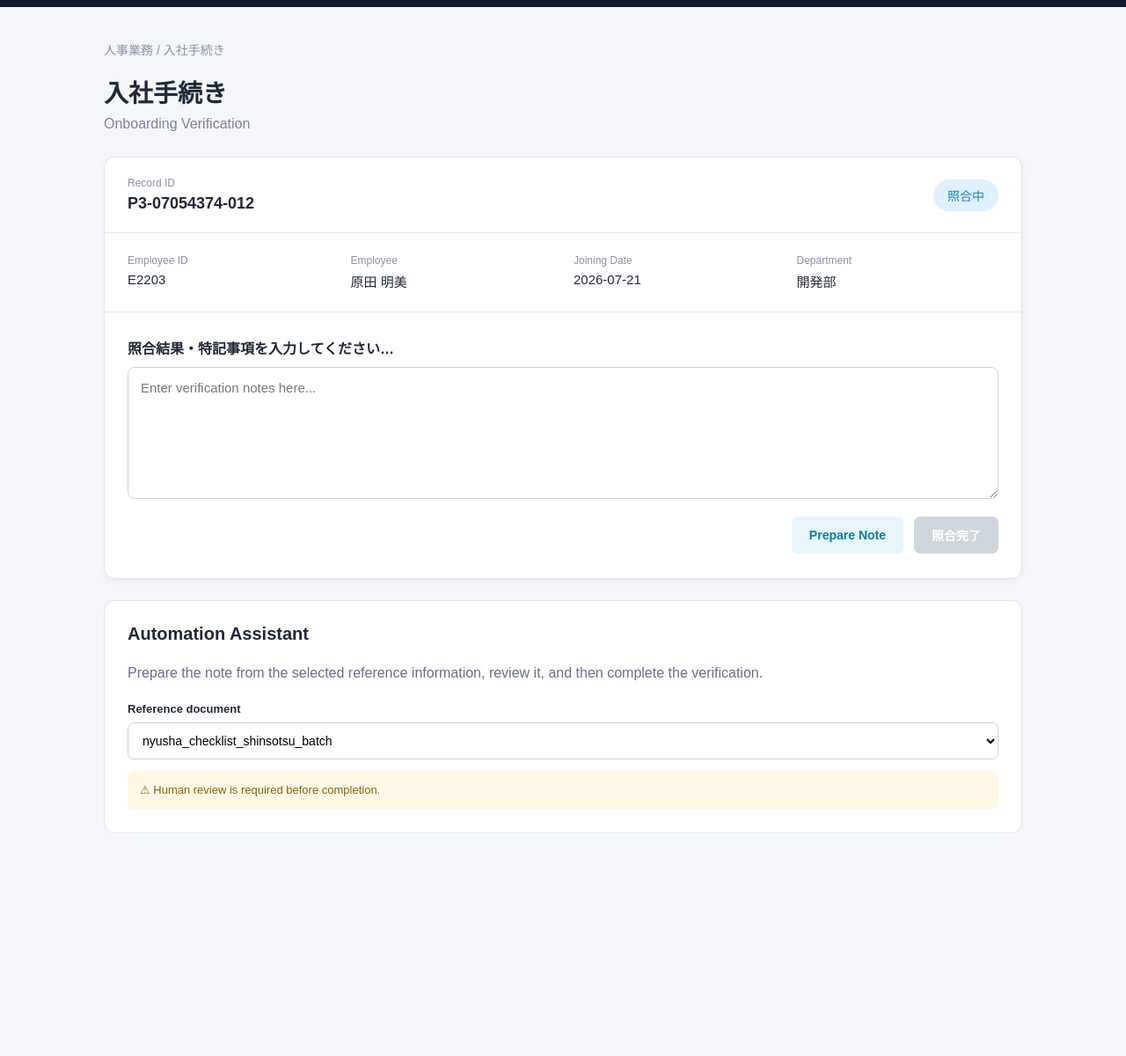
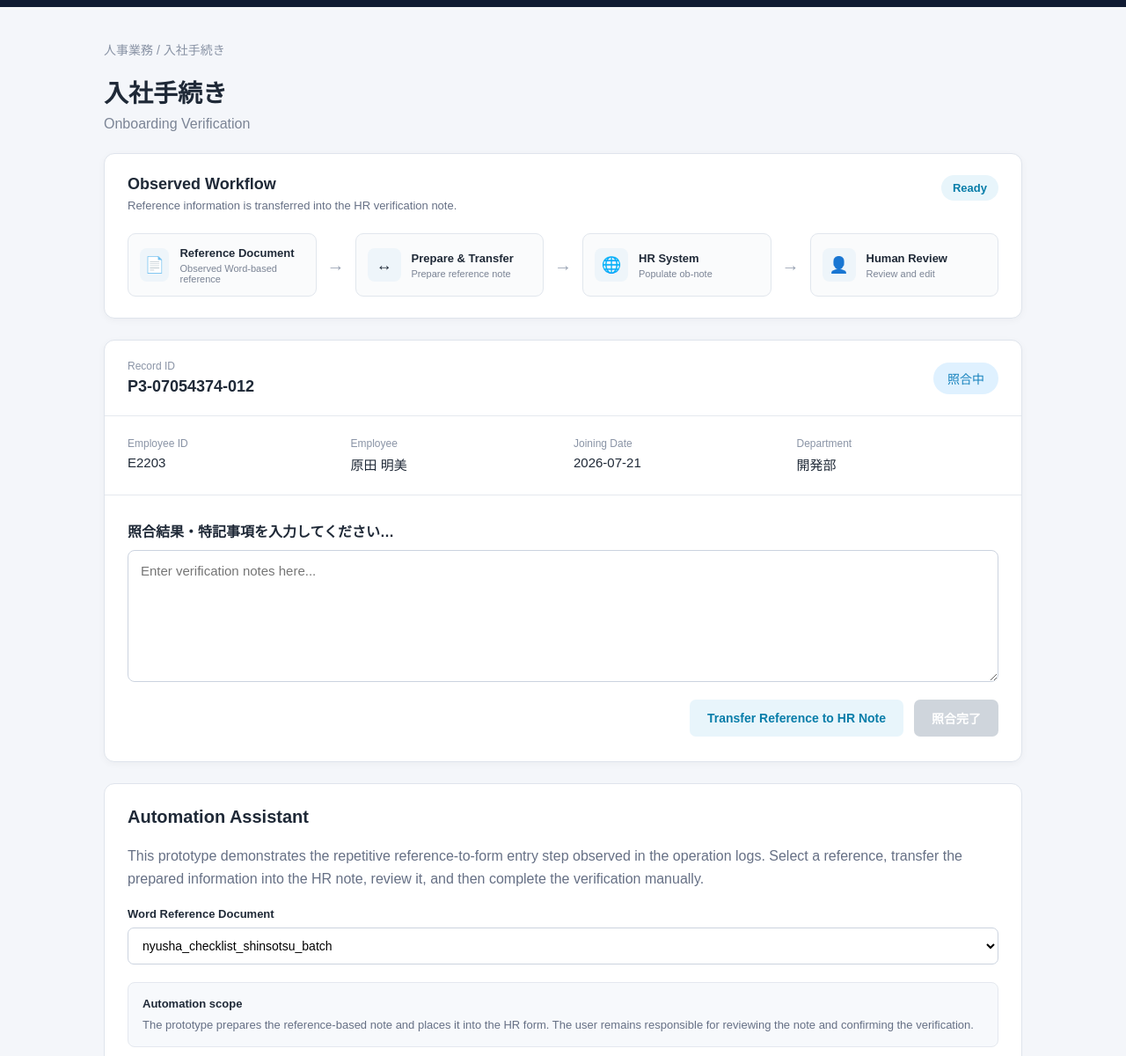
Before and after one commit to Samridhi4011/imbesideyou-intern-round-2, a plain HTML site: page prototype/index.html in a window 1280 px wide. Shown: the part 68-1268 px from the top of the page at 88% size. Before the commit the page ends 1053 px from the top, so only its background shows below. Drawn offline with Linux system fonts and the light colour scheme.

Commit message:
Polished HR automation workflow demo

```diff
--- a/prototype/app.js
+++ b/prototype/app.js
@@ -4,6 +4,8 @@ const noteField = document.getElementById("ob-note");
 const referenceSelect = document.getElementById("reference-select");
 const status = document.getElementById("status");
 const toast = document.getElementById("toast");
+const automationStatus = document.getElementById("automation-status");
+
 
 const referenceNotes = {
   checklist:
@@ -17,8 +19,9 @@ const referenceNotes = {
 };
 
 
-// Prepare Note
+// Transfer Reference to HR Note
 prepareButton.addEventListener("click", () => {
+
   const selectedReference = referenceSelect.value;
   const generatedNote = referenceNotes[selectedReference];
 
@@ -27,26 +30,32 @@ prepareButton.addEventListener("click", () => {
     return;
   }
 
-  // Automatically fill the HR note field
+  // Prepare the reference-based note
   noteField.value = generatedNote;
 
-  // Move record to review state
+  // Update HR record status
   status.textContent = "レビュー待ち";
   status.style.background = "#fff1c7";
   status.style.color = "#946200";
 
-  // Allow completion after note preparation
+  // Update automation status
+  automationStatus.textContent = "Awaiting Human Review";
+  automationStatus.style.background = "#fff1c7";
+  automationStatus.style.color = "#946200";
+
+  // Allow completion after human review
   completeButton.disabled = false;
 
-  // Let user review/edit the note
+  // Let the user review or edit the prepared note
   noteField.focus();
 
-  showToast("Verification note prepared. Please review it.");
+  showToast("Reference transferred to HR note. Please review it.");
 });
 
 
 // Complete Verification
 completeButton.addEventListener("click", () => {
+
   const note = noteField.value.trim();
 
   if (!note) {
@@ -60,6 +69,11 @@ completeButton.addEventListener("click", () => {
   status.style.background = "#dff4e8";
   status.style.color = "#16804b";
 
+  // Update automation status
+  automationStatus.textContent = "Completed";
+  automationStatus.style.background = "#dff4e8";
+  automationStatus.style.color = "#16804b";
+
   completeButton.disabled = true;
 
   showToast("Verification completed successfully.");
@@ -68,7 +82,9 @@ completeButton.addEventListener("click", () => {
 
 // Toast notification
 function showToast(message) {
+
   toast.textContent = message;
+
   toast.classList.add("show");
 
   setTimeout(() => {
--- a/prototype/index.html
+++ b/prototype/index.html
@@ -28,6 +28,68 @@
     <h2>入社手続き</h2>
     <p class="subtitle">Onboarding Verification</p>
 
+    <!-- Automation Flow -->
+
+    <section class="flow-card">
+
+      <div class="flow-header">
+        <div>
+          <h3>Observed Workflow</h3>
+          <p>Reference information is transferred into the HR verification note.</p>
+        </div>
+
+        <span class="automation-badge" id="automation-status">
+          Ready
+        </span>
+      </div>
+
+      <div class="flow">
+
+        <div class="flow-step">
+          <div class="flow-icon">📄</div>
+          <div>
+            <strong>Reference Document</strong>
+            <span>Observed Word-based reference</span>
+          </div>
+        </div>
+
+        <div class="flow-arrow">→</div>
+
+        <div class="flow-step">
+          <div class="flow-icon">↔</div>
+          <div>
+            <strong>Prepare & Transfer</strong>
+            <span>Prepare reference note</span>
+          </div>
+        </div>
+
+        <div class="flow-arrow">→</div>
+
+        <div class="flow-step">
+          <div class="flow-icon">🌐</div>
+          <div>
+            <strong>HR System</strong>
+            <span>Populate ob-note</span>
+          </div>
+        </div>
+
+        <div class="flow-arrow">→</div>
+
+        <div class="flow-step">
+          <div class="flow-icon">👤</div>
+          <div>
+            <strong>Human Review</strong>
+            <span>Review and edit</span>
+          </div>
+        </div>
+
+      </div>
+
+    </section>
+
+
+    <!-- HR Record -->
+
     <section class="record-card">
 
       <div class="record-header">
@@ -42,6 +104,7 @@
       </div>
 
       <div class="record-details">
+
         <div>
           <span class="label">Employee ID</span>
           <span>E2203</span>
@@ -61,6 +124,7 @@
           <span class="label">Department</span>
           <span>開発部</span>
         </div>
+
       </div>
 
       <div class="note-section">
@@ -76,32 +140,39 @@
         ></textarea>
 
         <div class="actions">
+
           <button id="prepare-note" type="button">
-            Prepare Note
+            Transfer Reference to HR Note
           </button>
 
           <button id="btn-ob-ok" type="button" disabled>
             照合完了
           </button>
+
         </div>
 
       </div>
 
     </section>
 
+
+    <!-- Automation Assistant -->
+
     <section class="automation-card">
 
       <h3>Automation Assistant</h3>
 
       <p>
-        Prepare the note from the selected reference information,
-        review it, and then complete the verification.
+        This prototype demonstrates the repetitive reference-to-form
+        entry step observed in the operation logs. Select a reference,
+        transfer the prepared information into the HR note, review it,
+        and then complete the verification manually.
       </p>
 
       <div class="reference-box">
 
         <label for="reference-select">
-          Reference document
+          Word Reference Document
         </label>
 
         <select id="reference-select">
@@ -122,6 +193,16 @@
 
       </div>
 
+      <div class="process-note">
+        <strong>Automation scope</strong>
+
+        <p>
+          The prototype prepares the reference-based note and places it
+          into the HR form. The user remains responsible for reviewing
+          the note and confirming the verification.
+        </p>
+      </div>
+
       <p class="review-note">
         ⚠ Human review is required before completion.
       </p>
--- a/prototype/style.css
+++ b/prototype/style.css
@@ -73,13 +73,101 @@ h2 {
   color: #7b8495;
 }
 
+
+/* Workflow Card */
+
+.flow-card {
+  background: white;
+  border: 1px solid #dfe4ec;
+  border-radius: 12px;
+  margin-top: 24px;
+  padding: 24px 26px;
+  box-shadow: 0 2px 8px rgba(0, 0, 0, 0.04);
+}
+
+.flow-header {
+  display: flex;
+  justify-content: space-between;
+  align-items: flex-start;
+  gap: 20px;
+}
+
+.flow-header h3 {
+  margin: 0;
+  font-size: 18px;
+}
+
+.flow-header p {
+  margin: 6px 0 0;
+  color: #667085;
+  font-size: 13px;
+}
+
+.automation-badge {
+  padding: 7px 13px;
+  border-radius: 20px;
+  background: #e8f5fb;
+  color: #087da9;
+  font-size: 13px;
+  font-weight: 600;
+  white-space: nowrap;
+}
+
+.flow {
+  display: flex;
+  align-items: center;
+  gap: 12px;
+  margin-top: 24px;
+}
+
+.flow-step {
+  flex: 1;
+  min-height: 72px;
+  display: flex;
+  align-items: center;
+  gap: 12px;
+  padding: 13px;
+  border: 1px solid #e1e6ed;
+  border-radius: 9px;
+  background: #fafbfc;
+}
+
+.flow-icon {
+  width: 38px;
+  height: 38px;
+  display: flex;
+  align-items: center;
+  justify-content: center;
+  background: #eef5fa;
+  border-radius: 8px;
+  font-size: 18px;
+}
+
+.flow-step strong {
+  display: block;
+  font-size: 13px;
+}
+
+.flow-step span {
+  display: block;
+  margin-top: 4px;
+  font-size: 11px;
+  color: #7b8495;
+}
+
+.flow-arrow {
+  color: #98a2b3;
+  font-size: 20px;
+}
+
+
 /* Record */
 
 .record-card {
   background: white;
   border: 1px solid #dfe4ec;
   border-radius: 12px;
-  margin-top: 28px;
+  margin-top: 24px;
   overflow: hidden;
   box-shadow: 0 2px 8px rgba(0, 0, 0, 0.04);
 }
@@ -111,6 +199,7 @@ h2 {
   font-size: 14px;
 }
 
+
 /* Details */
 
 .record-details {
@@ -124,6 +213,7 @@ h2 {
 .record-details div > span:last-child {
   font-size: 15px;
 }
+
 
 /* Note */
 
@@ -153,6 +243,7 @@ textarea:focus {
   border-color: #28a9e0;
   box-shadow: 0 0 0 3px rgba(40, 169, 224, 0.12);
 }
+
 
 /* Buttons */
 
@@ -191,7 +282,8 @@ button {
   cursor: not-allowed;
 }
 
-/* Automation card */
+
+/* Automation Card */
 
 .automation-card {
   background: white;
@@ -206,7 +298,7 @@ button {
   font-size: 20px;
 }
 
-.automation-card p {
+.automation-card > p {
   color: #667085;
   line-height: 1.6;
 }
@@ -231,6 +323,31 @@ select {
   font-size: 14px;
 }
 
+
+/* Automation Scope */
+
+.process-note {
+  margin-top: 20px;
+  padding: 14px 16px;
+  background: #f7f9fc;
+  border: 1px solid #e4e8ef;
+  border-radius: 8px;
+}
+
+.process-note strong {
+  font-size: 13px;
+}
+
+.process-note p {
+  margin: 6px 0 0;
+  color: #667085;
+  font-size: 13px;
+  line-height: 1.5;
+}
+
+
+/* Human Review */
+
 .review-note {
   margin-bottom: 0;
   padding: 12px 14px;
@@ -239,6 +356,7 @@ select {
   color: #856404 !important;
   font-size: 13px;
 }
+
 
 /* Toast */
 
@@ -262,11 +380,23 @@ select {
   transform: translateY(0);
 }
 
+
 /* Responsive */
 
 @media (max-width: 800px) {
+
   .record-details {
     grid-template-columns: repeat(2, 1fr);
+  }
+
+  .flow {
+    flex-direction: column;
+    align-items: stretch;
+  }
+
+  .flow-arrow {
+    text-align: center;
+    transform: rotate(90deg);
   }
 
   main {
```
